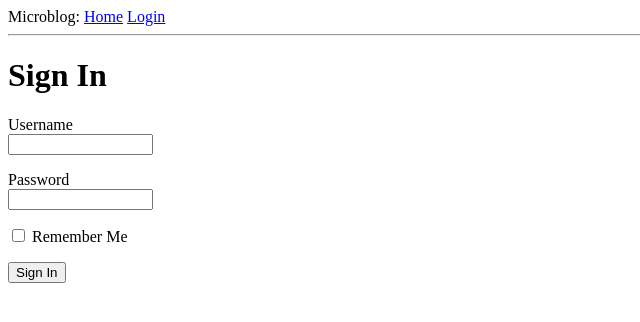
After one commit to getnet2006/microblog, a Flask app: page /login in a window 1280 px wide. The commit adds this page. Shown: the top 322 px of the page, without its empty margins (0-640 px from the left). Run offline with Flask 2, Linux system fonts and the light colour scheme.

Commit message:
chapter 3 task

```diff
--- a/app/__init__.py
+++ b/app/__init__.py
@@ -1,5 +1,7 @@
 from flask import Flask
+from config import Config
 
 app = Flask(__name__)
+app.config.from_object(Config)
 
 from app import routes
--- /dev/null
+++ b/app/forms.py
@@ -0,0 +1,9 @@
+from flask_wtf import FlaskForm
+from wtforms import StringField, PasswordField, SubmitField, BooleanField
+from wtforms.validators import DataRequired
+
+class LoginForm(FlaskForm):
+    username = StringField('Username', validators=[DataRequired()])
+    password = PasswordField('Password', validators=[DataRequired()])
+    remember_me = BooleanField('Remember Me')
+    submit = SubmitField('Sign In')
--- a/app/routes.py
+++ b/app/routes.py
@@ -1,5 +1,6 @@
 from app import app
-from flask import render_template
+from flask import render_template, flash, redirect, url_for
+from app.forms import LoginForm
 
 @app.route('/')
 @app.route('/index')
@@ -16,3 +17,11 @@ def index():
         }
     ]
     return render_template('index.html', title='Home', user=user, posts=posts)
+
+@app.route('/login', methods=['POST', 'GET'])
+def login():
+    form = LoginForm()
+    if form.validate_on_submit():
+        flash('Login requested for user {}, remember_me={}'.format(form.username.data, form.remember_me.data))
+        return redirect(url_for('index'))
+    return render_template('login.html', title='Sign In', form = form)
--- a/app/templates/base.html
+++ b/app/templates/base.html
@@ -8,8 +8,21 @@
     {% endif %}
 </head>
 <body>
-    <div>Microblog: <a href="/index">Home</a> </div>
+    <div>
+        Microblog:
+        <a href="{{ url_for('index') }}">Home</a>
+        <a href="{{ url_for('login') }}">Login</a>
+    </div>
     <hr>
+    {% with messages = get_flashed_messages() %}
+        {% if messages %}
+        <ul>
+            {% for msg in messages %}
+                <li>{{msg}}</li>
+            {% endfor %}
+        </ul>
+        {% endif %}
+    {% endwith %}
     {%block content %}{% endblock %}
 </body>
 </html>
--- /dev/null
+++ b/app/templates/login.html
@@ -0,0 +1,24 @@
+{% extends "base.html" %}
+
+{% block content %}
+    <h1>Sign In</h1>
+    <form action="" method="post" novalidate>
+        {{form.hidden_tag()}}
+        <p>
+            {{form.username.label}} <br>
+            {{form.username(size=15)}} <br>
+            {% for error in form.username.errors %}
+                <span style="color:red">{{error}}</span>
+            {% endfor %}
+        </p>
+        <p>
+            {{form.password.label}} <br>
+            {{form.password(size=15)}} <br>
+            {% for error in form.password.errors %}
+                <span style="color:red">{{error}}</span>
+            {% endfor %}
+        </p>
+        <p>{{form.remember_me()}} {{form.remember_me.label}}</p>
+        <p>{{form.submit()}}</p>
+    </form>
+{% endblock %}
--- /dev/null
+++ b/config.py
@@ -0,0 +1,4 @@
+import os
+
+class Config:
+    SECRET_KEY = os.environ.get('SECRET_KEY') or 'hard to guess string'
```
Also changed, not shown: 1 other file.
